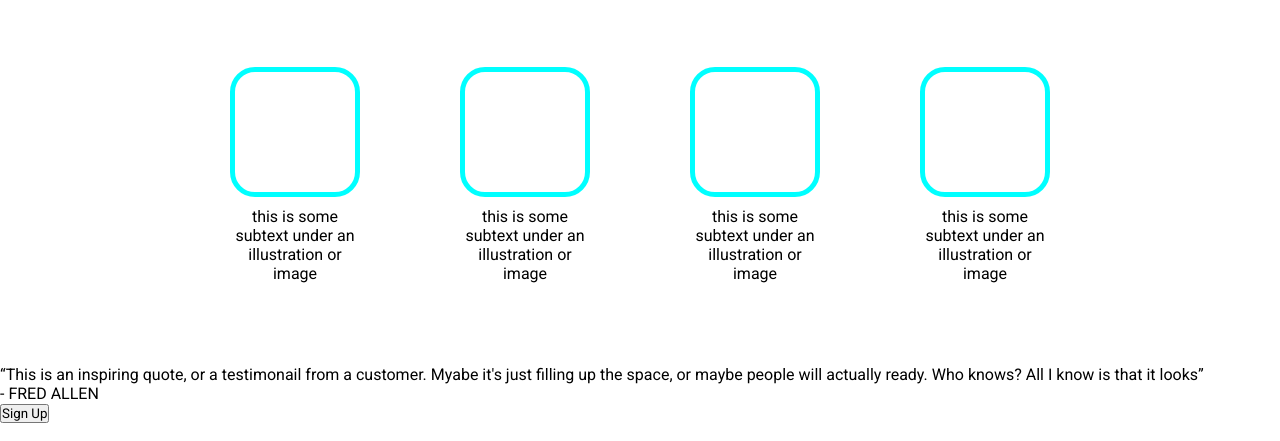
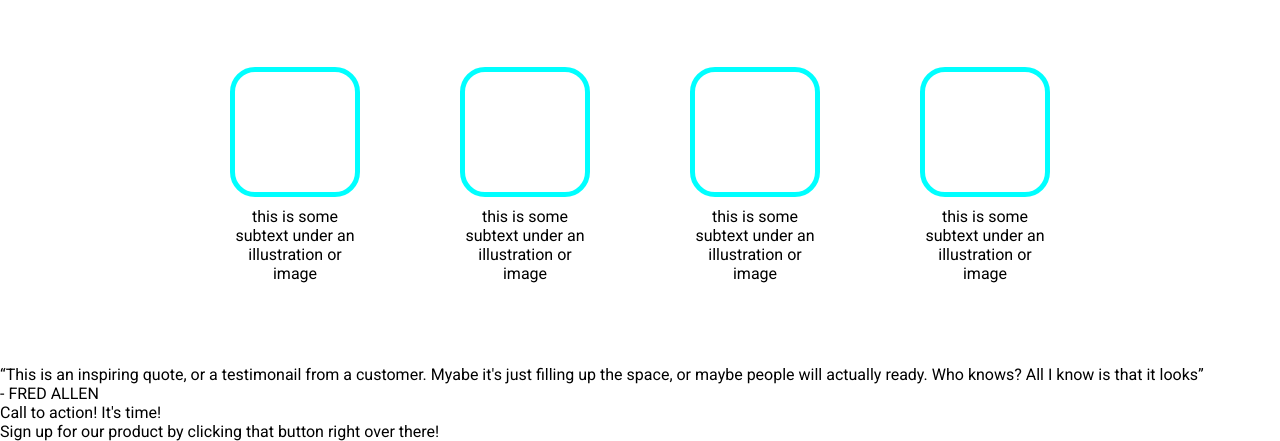
Before and after one commit to Surajnairx/Odin_Project-Landing-page, a plain HTML site: page index.html in a window 1280 px wide. Shown: the part 463-904 px from the top of the page. Drawn offline with Linux system fonts and the light colour scheme.

Commit message:
Contact block created

```diff
--- a/index.html
+++ b/index.html
@@ -69,12 +69,16 @@
       <div class="cite">- FRED ALLEN</div>
     </div>
 
-    <footer>
-      <div class="footer-text">
-        <div class="footer-title"></div>
-        <div class="footer-subtitile"></div>
+    <div class="contact">
+      <div class="contact-container">
+        <div class="contact-text">
+          <div class="contact-title">Call to action! It's time!</div>
+          <div class="contact-subtext">Sign up for our product by clicking that button right over there!</div>
+        </div>
       </div>
-      <button>Sign Up</button>
+    </div>
+
+      </div>
     </footer>
   </body>
 </html>
```
